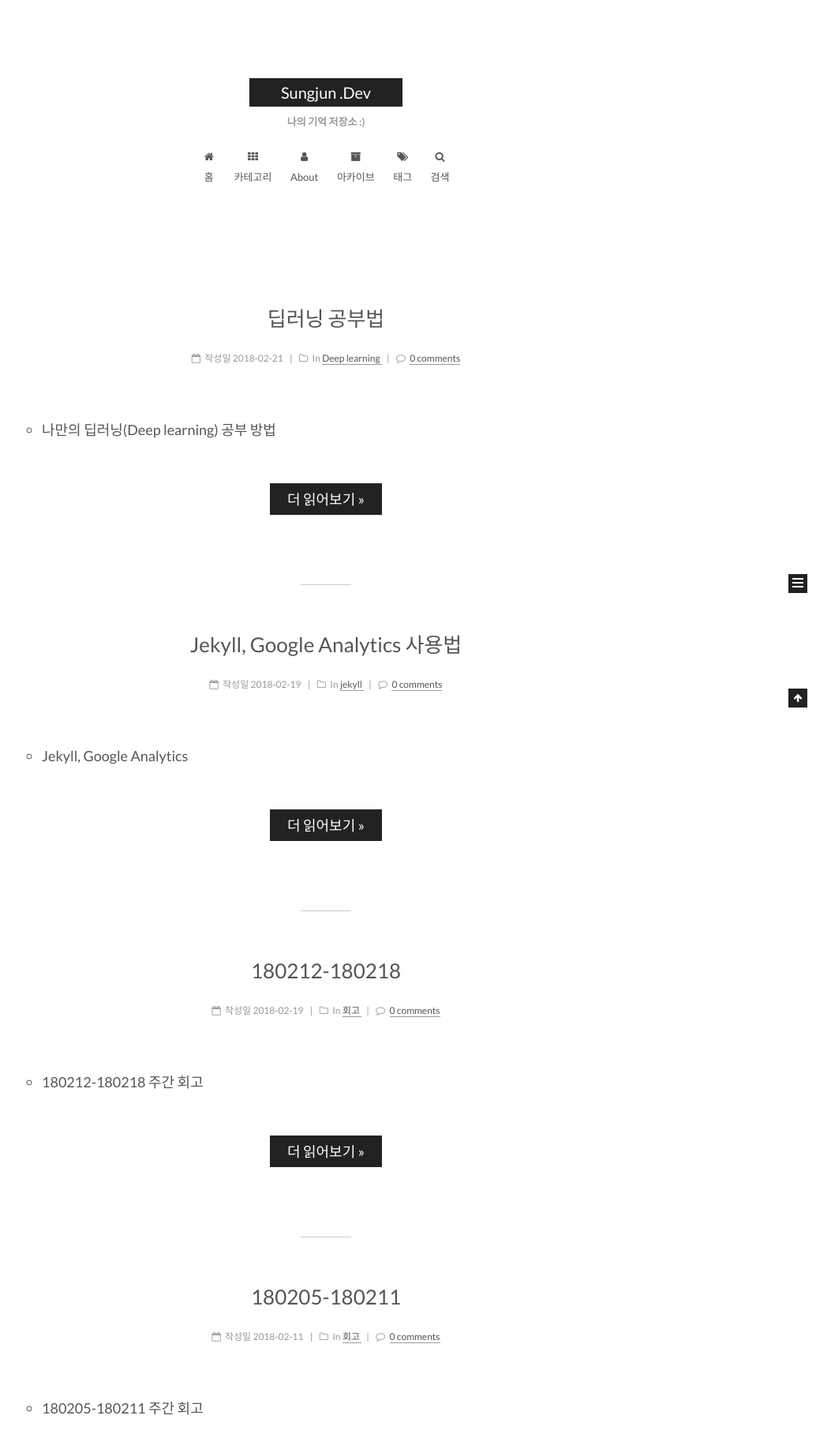
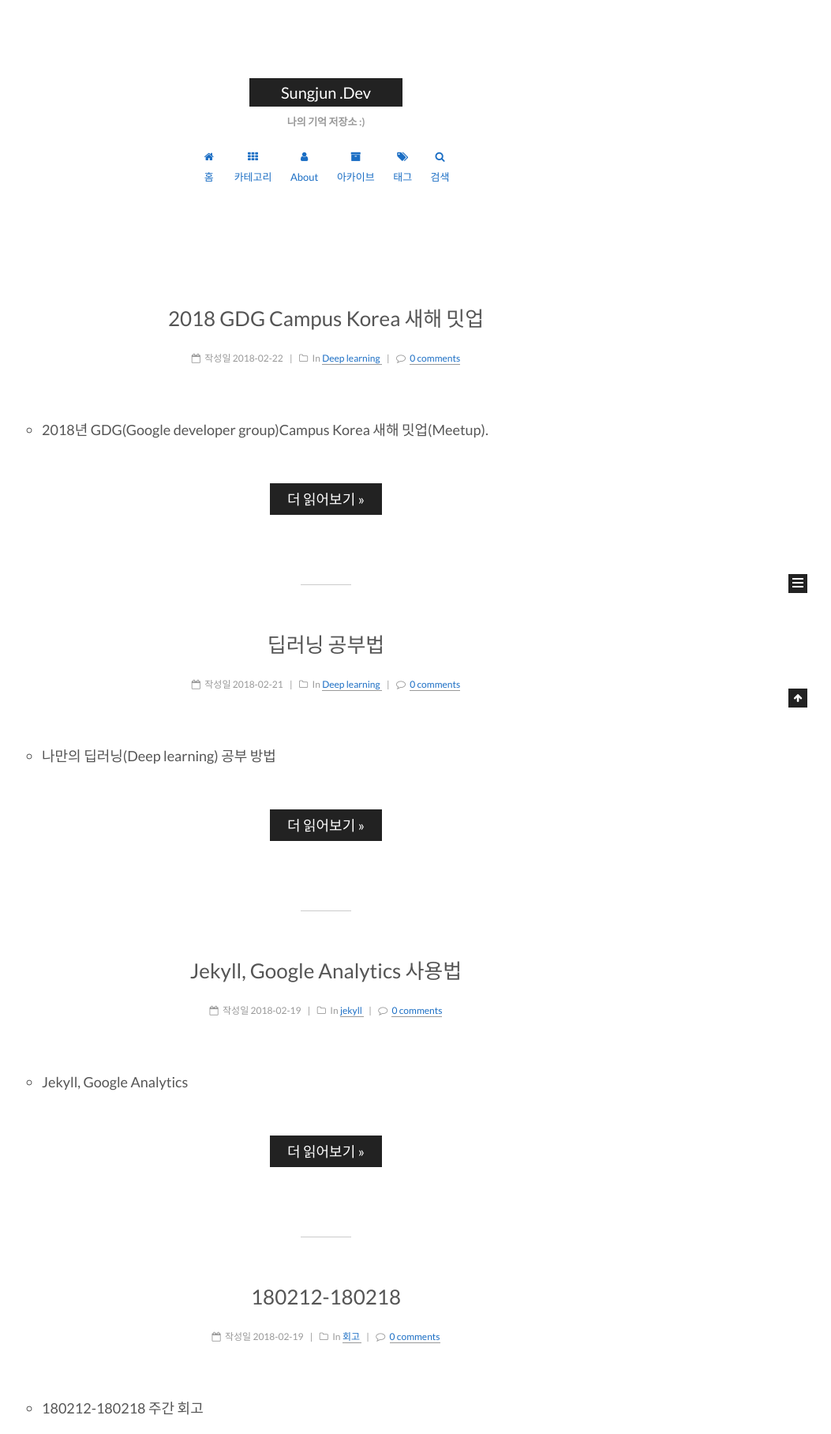
Before and after one commit to gwonsungjun/gwonsungjun.github.io, a Jekyll site: the page built from index.html, in a window 1280 px wide, cut to the strip 104-1920 px from the top of the page. Shown: the whole strip at 79% size, without its empty margins (227-1280 px from the left). Built offline with Jekyll 4.4.1, drawn with Linux system fonts in a browser that asks for light colours; the list of posts is cut into pages by our own code; comment, search, counter and statistics services are not loaded; some of the changed lines change nothing that is shown; some of the changed text lies outside the part shown.

Commit message:
Fix link color & Add Gdg Meetup post

```diff
--- /dev/null
+++ b/_posts/2018-02-22-GdgCampusKoreaMeetup.md
@@ -0,0 +1,169 @@
+---
+title: '2018 GDG Campus Korea 새해 밋업'
+layout: post
+tags :
+- Deep learning
+category: Deep learning
+---
+
+- 2018년 GDG(Google developer group)Campus Korea 새해 밋업(Meetup).
+
+---
+
+### GDG Campus Korea에 대한 소개
+
+- facebook - <https://www.facebook.com/groups/gdg.campus/>
+- slack - <https://slack.gdg.kr> #campus
+
+5가지 세션과 네트워킹으로 진행.
+
+### 1. 함께 일하고 싶은 개발자  나름 큰 회사에서 반년동안 배운 것 - (한재엽님, Jbee)
+
+- 개발 프로세스
+- 이슈발생 (할일) -> 유지보수||hotfix -> 스펙분석 -> 일정산정 -> 코딩 -> 커뮤니케이션 -> 문서화
+- 이슈 = Task, 일거리 - 신규, 유지보수, hotfix, 디자인 개편, 추가 스펙 등 여러 종류의 이슈가 있다.
+- Zenhub를 통한 Issue 할당, 자신으 일정을 고려하여 issue를 가져 가는 방식
+- 자신이 감당할 만한 issue , **함께 일하고 싶은 개발자, step1. 자신의 실력을 객관적으로 판단할 줄 아는 개발자**
+- 유지보수 || 핫픽스 - 레거시와 맞짱
+- 스펙분석
+- 스펙은 사용자에 요구에 따라, 디자인 변경에 따라, 상부 지시에 따라 변한다.
+- 스펙 협의 회의에서 많은 커뮤니케이션을 통해 스펙 fix 그래도 변경될 여지가 있는 부분 미리 고려하여 정확한 분석을 바탕으로 확장 가능한 설계를 한다!
+- VSCode 전에 Evernote 스펙 분석과 설계에 대한 꾸준한 (의식적인) 연습 스펙 리스트업과 스케줄(task) 관리
+- VSCode 후에 Evernote 놓친 스펙에 대한 (의식적인) 회고 무엇을 빠뜨렸는가, 그 이유는 무엇이었는가
+- **함께 일하고 싶은 개발자, step2. 꼼꼼한 스펙 분석 습관을 가진 개발자**
+- 일정산정 '워라벨'을 위한 한 걸음
+- 자신이 assign한 이슈를 처리하는데 얼마나 걸리는지를 측정하고 공유하는 행동
+- 계획오류 (Planning Fallacy) 작업을 완료하는데 필요한 시간을 낙관적으로 예상하는것
+- 일정 - 할당된 이슈를 어느 날짜에 시작해서 어느 날짜까지 마친다.
+- 공수 - 이 이슈를 해결, 완료하는데 하루 n시간 기준 몇 일이 소요된다.
+- 분석한 스펙을 토대로 공수를 설정한 다음, 일정을 잡는다.
+- 우린 사람이기 때문에 회사에 있는 9시간 동안 내내 컴퓨터앞에서 앉아서 개발하는게 아님.( 커피 마시기 점심먹기 메일쓰기 화장실 가기 전화받기 회의 들어가기 교육듣기 세미나 참석하기 개발 아티클 읽기 전에 배포된 이슈 대응하기 문의 대응하기 스터디하기)
+- 나는 회사에서 개발하는데 하루에 몇 시간을 사용할 수 있는가?
+- 스펙 분석한 내용을 바탕으로 공수를 계산하게 되는데, 공 수가 4일나왔다고 가정하고 아까 정리한 내용을 가 지고 일정을 산정한다.
+- **함께 일하고 싶은 개발자, step3.  신뢰가는 일정을 공유할 수 있는 개발자**
+- 코딩 ( 가독성이 좋은 코드 모듈화를 통한 재사용성 높은 코드 모듈화의 기준 Code Quality 과도한 추상화를 피하기 위한 인터페이스 설계 확장 가능한 설계 성능을 고려한 코드 유지보수가 용이한 코드 단일 책임 ...)
+- 실제 코드에 반영되기 까지는 꾸준한 의식적인 연습이 필요
+- 커뮤니케이션
+- 하나의 프로젝트에 기획, 디자인, 마크업, 클라이언트 ,서버, 운영 모두가 커뮤니케이션을 하게 된다.
+- 저는 주로 typora를 사용해서 코드 하이라이팅 처리를 하구요, giphy라는 툴을 사용하여 gif 만들고 인터랙션 디자이너 분과 협 의를 할 때 유용하게 사용하고 있습니다. -  Tool을 사용하여 커뮤니케이션 효율 향상
+- **함께 일하고 싶은 개발자, step4. 대화가 잘 통하는 개발자**
+- 문서화
+- 양날의 검, 코드 내 주석 정돈된 코드와 함께 잘 작성해두면, 이 또한 문서화
+- GitHub 프로젝트의 얼굴, README.md
+- GitHub에서 제공하는 README.md Guide 프로젝트 성격에 따라 취사선택 <https://guides.github.com/features/wikis/>
+
+- 정돈된 Commit History는 프로젝트를 이해하는 길잡이
+
+- 수많은 Best Practice. commit log guide 이 또한 프로젝트 성격에 따라 취사선택<https://chris.beams.io/posts/git-commit/>
+- git hook을 사용한 commit message 형식 강제<https://github.com/typicode/husky> husky
+- version이 중요한, 라이브러리 또는 모듈인 경우,  git tag 기능과 GitHub의 Release 기능 활용하여 ChangeLog 기록하기
+- jsdoc을 통한 API document 관리
+- 프로젝트 시작할 때부터 협의 프로젝트가 진행되는 동안 꾸준히
+- **함께 일하고 싶은 개발자, Step 5.  문서화를 체계적으로 잘하는 개발자**
+
+ suggestion
+
+- 함께 하기를.
+- 완주 하기를 ( 개발프로세스 전체를 경험 - 작게 시작해서)
+- 유저 피드백 받아보기를.
+- 기술 스택에 대한 이유를 생각해보기를 ( 왜 이 라이브러리, 프레임웍인지 )
+- github와 함께 하기를.
+
+### 2. Github, 블로그 관리, 커뮤니티, 개발하면서 고민했던 부분 해결한 부분 생생하게 기록해두기 - (김은향 님)
+
+- 착각 1. 개발자는 기능 구현만 한다?
+
+- 구현은 개발과정 중 하나일 뿐
+- Gitlab에서 이슈만들고 -> 브랜치 따고 -> 테스트 작성 -> 구현 -> git push -> CI통과 -> Merge Request 보내기 -> 코드리뷰 -> Merge
+
+- 착각 2. 그럼 딱 한 번 구현하면 끝이다?
+- CI 통과 실패, 코드리뷰 하며 끊임 없이 도돌이표
+
+- 착각 3. 내 코드만 잘 알면 된다? 놉! 코드리뷰하며 공유, 실수 방지 ~
+- 9-10: TDD, Django Rest Framwork환경에서 후기 게시판 백엔드 만들기
+- 10-11: Vue + Vuex 프론트 프레임워크 학습하며 공지사항, 질문과답변 게시판 만들기
+- 12: Django amdin버리고 새로 관리 시스템 만들기
+- 12월 파이썬 연말 세미나에서 로 발표 -> 주니어 개발자 되다!
+    - 1. 미래의 나를 위한 기록을 잘하자 (개발일지, 블로그, 발표자료 등등) 2.Github 관리하자 3.정도를 걷자(뭐든 금방 이워지는 것은 없다)
+
+### 3. 2018년, 플레이윙즈, 팀장
+
+- 개발자가 통상적으로 가지는 커리어길은 무엇이 있을까 -   코더 / 매니저
+- Coder : 코드를 작성하는 사람 (코드 생산 능력, 유지 보수 능력, 학습 능력)
+- service part, system part, data part, etc ...
+- Manager : 기획, 기술, 사람들을 관리하는 사람 (프로젝트 매니징 능력, 팀 매니징 능력, 위기 대응 능력 )
+- Lead Developer, project Manager, CTO, etc ...
+
+### 4. 회사 밖에서 성장하기 (권민재님)
+
+(1) 개발자로서의 성장
+
+- 개발자로서의 성장이란 ? 개발/프로그래밍 실력과 지식 및 경험을 쌓아가는 것.
+
+- 두가지의 경로 1. 현업개발(회사 안) 2. 자발적 활동(회사 밖)
+
+- 회사 밖에서 스스로 성장할 수 있었던 경험들 - 지식 네트워킹, 개발 블로그, 오픈소스 활동
+
+- 지식 네트워킹 - 모각코, 컨퍼런스, 스터디, 소모임, 밋업, 워크샵, 세미나, 온라인 등
+
+- 본인의 관심외 주제를 다루는 밋업은 큰 도움이 되지 못한다.(연관 분야 제외)
+
+- 관심 분야/기술 네트워킹 자리에 능동적 참여가 중요
+
+- 네트워킹을 하며 얻을 수 있는 것 - 1. 지식/경험 공유 2. 기술적 대화 3. 피드백
+
+- 괜찮은 주제가 있다면 발표도 한번 해보자!
+- AWS 아키텍처 모임, PyCon Korea, DEView, Python 격월 세미나, GDG Meetup ...
+
+- 정말 다양한 기술과 경험을 지는 개발자들을 만날 수 있다.
+
+- 현재 직면한 문제를 해결하는 실마리를 찾는 기회도 존재
+
+- 관심분야의 다양한 지식과 기술적 인사이트를 얻을 수 있음
+
+- 개발자 인맥도 넓힐 수 있는 기회
+
+- 자극
+
+- 두번째, 개발 블로그
+
+- 기술 포스팅에서 중요한건 기술 혹은 정보의 하자가 없어야 한다는 것
+
+- 이미 알고 있던 지식이나 기술도 재검토가 필요
+
+- 따라서 특정기술에 대한 글을 쓸 경우 해당 기술을 완벽히 이해하기 위한 공부가 필요
+
+- 반대로 말하면, 관심 주제에 대한 공부를 위한 수단으로 블로그를 활용
+
+- 글을 작성하는 도중이나 퍼블리싱 후에 몰랐던 것들을 더 알게됨.
+
+- 지식 공유 해볼까나 -> 내가 정확하게 알고 있는게 맞나? -> 기술적으로 틀린 부분이 있나? -> 제대로 알아보자.
+
+- 이 주제로 글을 쓰고 싶은데.. -> 한 번 공부해봐야겠다. -> 나부터 정확히 이해하자 -> 정확한 이해를 한 상태로 포스팅
+
+- 알고있던 지식에 구멍이 발견되면서 포스팅이 막힘 -> 공부를하자! -> 깨달음과 동시에 새로 알게된 지식들을 글로 작성해나감 ->기쁜 마음으로 퍼블리싱을 하고 피드백을 받자
+
+- 솔직히 좋은건 알겠는데 몸소 실천하기 어려움 -> 데드라인을 정하자! ->적어도 언제까지는 꼭 퍼블리싱을 하겠다.
+
+- 본인이 알던 지식과 기술을 한 번 더 검토 해 볼 수 있고, 본인이 직접 글로 남기면 해당 지식은 기억에 오래남음 또한 지식 정리 및 글쓰기 능력도 기를 수 있음.
+
+- 세번째, 오픈소스 활동
+
+- 여기 좀 이상한데? -> 이슈를 제보하자! ->직접 해결해볼까나
+
+- 이런 기능이 없다니 -> 기능 제안을 해볼까나 -> 기능을 직접 추가하자
+
+- 이 내용 괜찮은데? -> 번역을 해볼까나 -> 허락은 받고!
+
+- 본인이 사용하는 툴이나 라이브러리에 기여
+
+- 정 어렵다면 마음에 드는 저장소나 문서의 번역으로 시작
+
+- 다른 개발자의 코드를 읽는 능력을 키울 수 있음, 버그를 해결하기 위한 코드 분석 능력을 키울 수 있음, 현업이 아니더라도 다른개발자와의 협업을 경험해 볼 수 있음, 나의 코드가 모두 공개되기에 코드 퀄리티에 신경을 쓰게됨, 정말 좋은 코드들을 많이 들여다 볼 수 있음, 부가적으로 기여 자체로 자신만의 포트폴리오가 됨.
+
+- 이제 까지 봤던 모든 활동들의 공통점 : 관심있는 분야와 기술에 대한 관심과 공부에 대한 의지
+
+(2) 다양한 지식 네트워킹
+(3) 개발 블로그
+(4) 오픈소스 활동
+(5) 마무리
--- a/_sass/_variables/base.scss
+++ b/_sass/_variables/base.scss
@@ -23,6 +23,7 @@ $blue-bright  : #87daff;
 $blue         : #0684bd;
 $blue-deep    : #262a30;
 $orange       : #fc6423;
+$blue_link    : #1b6ec4;
 
 
 
@@ -34,10 +35,10 @@ $orange       : #fc6423;
 $text-color                   : $black-light;
 
 // Global link color.
-$link-color                   : $black-light;
-$link-hover-color             : $black-deep;
-$link-decoration-color        : $grey-light;
-$link-decoration-hover-color  : $black-deep;
+$link-color                   : $blue_link;
+$link-hover-color             : $blue-deep;
+$link-decoration-color        : $blue-link;
+$link-decoration-hover-color  : $blue-deep;
 
 // Global border color.
 $border-color                 : $grey-light;
```
